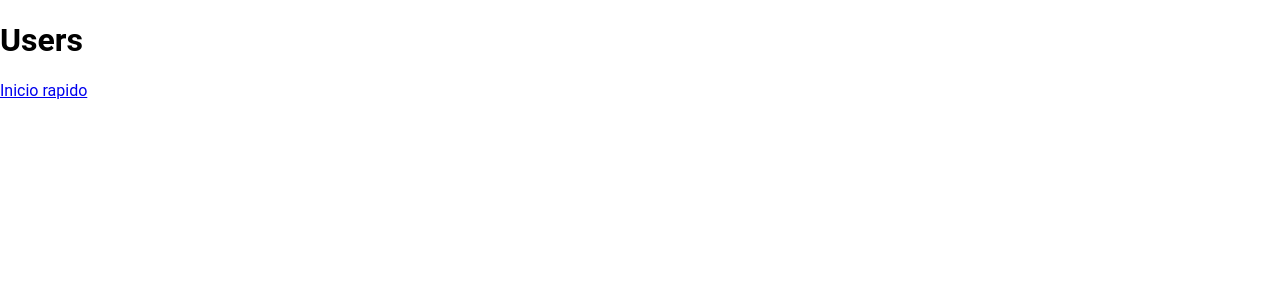
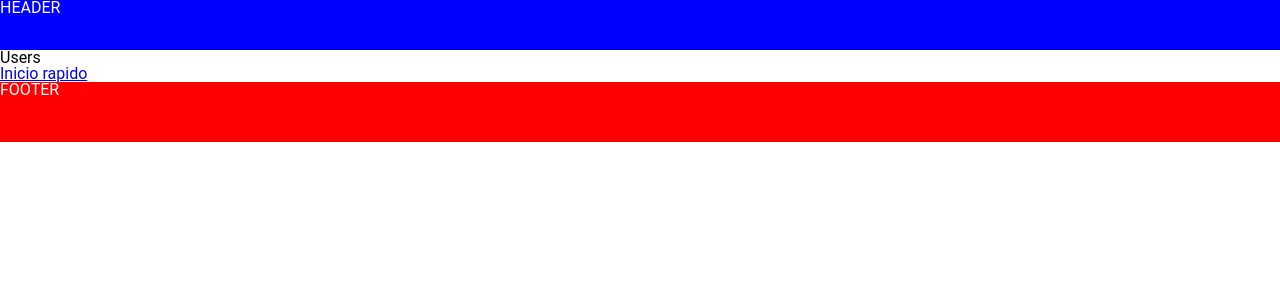
Before and after one commit to fincatto/nextjs, a Next.js app: page /user in a window 1280 px wide. Shown: the top 300 px of the page. Built offline with nearby package versions, Linux system fonts and the light colour scheme.

Commit message:
Criado layout padrao do site.

```diff
--- /dev/null
+++ b/components/Footer.js
@@ -0,0 +1,14 @@
+const footerStyle = {
+    backgroundColor: "red",
+    color: "white",
+    width: "100%",
+    height: "60px"
+  };
+
+  const Footer = () => (
+    <div className="Footer" style={footerStyle}>
+      FOOTER
+    </div>
+  );
+
+  export default Footer;
--- /dev/null
+++ b/components/Header.js
@@ -0,0 +1,14 @@
+const headerStyle = {
+    backgroundColor: "blue",
+    color: "white",
+    width: "100%",
+    height: "50px"
+  };
+
+  const Header = () => (
+    <div className="Header" style={headerStyle}>
+      HEADER
+    </div>
+  );
+
+  export default Header;
--- /dev/null
+++ b/components/Layout.js
@@ -0,0 +1,27 @@
+import Header from "./Header";
+import Footer from "./Footer";
+
+const layoutStyle = {
+  display: "flex",
+  flexDirection: "column",
+  height: "100%",
+  width: "100%"
+};
+
+const contentStyle = {
+  flex: 1,
+  display: "flex",
+  flexDirection: "column"
+};
+
+const Layout = props => (
+  <div className="Layout" style={layoutStyle}>
+    <Header />
+    <main className="Content" style={contentStyle}>
+      {props.children}
+    </main>
+    <Footer />
+  </div>
+);
+
+export default Layout;
--- /dev/null
+++ b/next.config.js
@@ -0,0 +1,5 @@
+module.exports = {
+    images: {
+      domains: ['google.com', 'imagemfilmes.com.br'],
+    },
+  }
--- a/pages/_app.js
+++ b/pages/_app.js
@@ -1,3 +1,4 @@
+import '../styles/reset.css'
 import '../styles/globals.css'
 
 function MyApp({ Component, pageProps }) {
--- a/pages/user.js
+++ b/pages/user.js
@@ -1,14 +1,15 @@
+import Layout from "../components/Layout";
 import Link from 'next/link'
 
 export default function User() {
     return (
-        <div>
+        <Layout>
             <h1>Users</h1>
             <p>
                <Link href="/">
                    <a>Inicio rapido</a>
                 </Link>
             </p>
-        </div>
+        </Layout>
     )
 }
--- a/styles/Home.module.css
+++ b/styles/Home.module.css
@@ -6,7 +6,6 @@
   justify-content: center;
   align-items: center;
 }
-
 .main {
   padding: 5rem 0;
   flex: 1;
@@ -16,6 +15,7 @@
   align-items: center;
 }
 
+/*
 .footer {
   width: 100%;
   height: 100px;
@@ -113,6 +113,7 @@
 .logo {
   height: 1em;
 }
+ */
 
 @media (max-width: 600px) {
   .grid {
--- a/styles/globals.css
+++ b/styles/globals.css
@@ -1,15 +1,4 @@
 html,
 body {
-  padding: 0;
-  margin: 0;
   font-family: Roboto, Oxygen, Ubuntu, Cantarell, Fira Sans, Droid Sans, Helvetica Neue, sans-serif;
 }
-/*
-a {
-  color: inherit;
-  text-decoration: none;
-} */
-
-/* * {
-  box-sizing: border-box;
-} */
--- /dev/null
+++ b/styles/reset.css
@@ -0,0 +1,48 @@
+/* http://meyerweb.com/eric/tools/css/reset/
+   v2.0 | 20110126
+   License: none (public domain)
+*/
+
+html, body, div, span, applet, object, iframe,
+h1, h2, h3, h4, h5, h6, p, blockquote, pre,
+a, abbr, acronym, address, big, cite, code,
+del, dfn, em, img, ins, kbd, q, s, samp,
+small, strike, strong, sub, sup, tt, var,
+b, u, i, center,
+dl, dt, dd, ol, ul, li,
+fieldset, form, label, legend,
+table, caption, tbody, tfoot, thead, tr, th, td,
+article, aside, canvas, details, embed,
+figure, figcaption, footer, header, hgroup,
+menu, nav, output, ruby, section, summary,
+time, mark, audio, video {
+	margin: 0;
+	padding: 0;
+	border: 0;
+	font-size: 100%;
+	font: inherit;
+	vertical-align: baseline;
+}
+/* HTML5 display-role reset for older browsers */
+article, aside, details, figcaption, figure,
+footer, header, hgroup, menu, nav, section {
+	display: block;
+}
+body {
+	line-height: 1;
+}
+ol, ul {
+	list-style: none;
+}
+blockquote, q {
+	quotes: none;
+}
+blockquote:before, blockquote:after,
+q:before, q:after {
+	content: '';
+	content: none;
+}
+table {
+	border-collapse: collapse;
+	border-spacing: 0;
+}
```
Also changed, not shown: pages/index.js (+9 -28 lines), pages/stars.js (+18 -4 lines).
